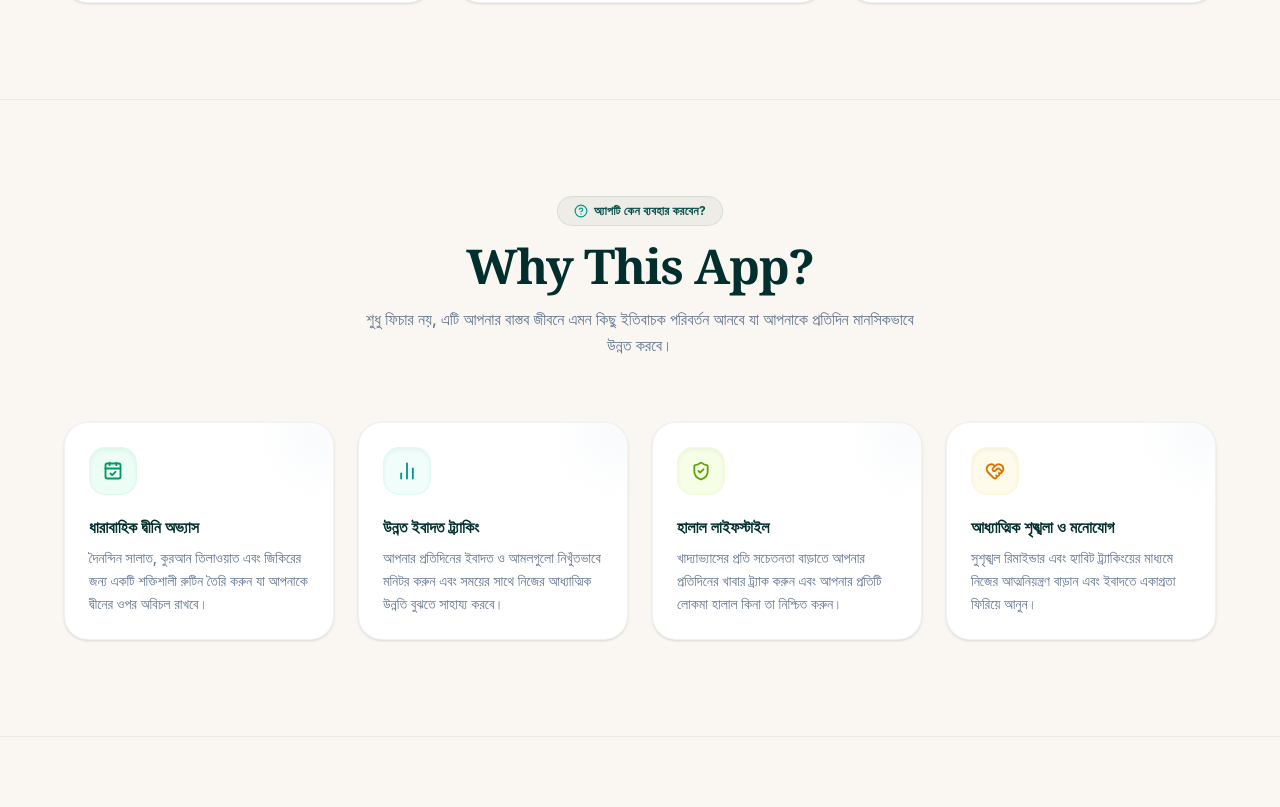
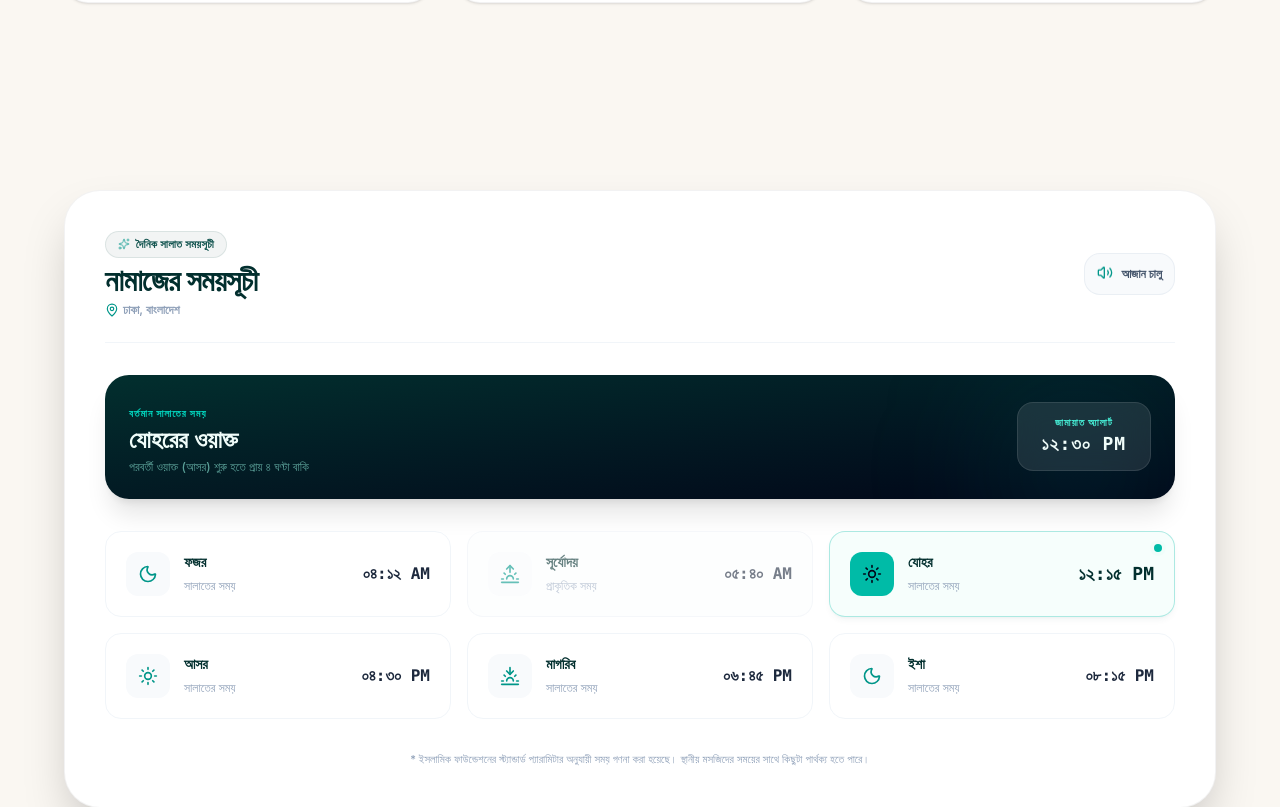
Before and after one commit to Professoramit2507/Islamic-Tracker, a React (Vite) app: page / in a window 1280 px wide. Shown: the part 1581-2388 px from the top of the page. Built offline with nearby package versions, Linux system fonts and the light colour scheme.

Commit message:
Add namaj time in landing page

```diff
--- a/src/Components/Landing/Landing.jsx
+++ b/src/Components/Landing/Landing.jsx
@@ -5,13 +5,14 @@ import HowItWorks from '../HeroComponents/Works/Works';
 import CoreFeatures from '../HeroComponents/CoreFeatures/CoreFeatures';
 import WhyThisApp from '../HeroComponents/Why/WhyThisApp';
 import StatsSection from '../HeroComponents/Stat/StatsSection';
+import NamajTIme from '../NavberComponents/NamajTIme';
 
 const Landing = () => {
     return (
         <div>
             <Hero></Hero>
-            {/* <HowItWorks></HowItWorks> */}
             <CoreFeatures></CoreFeatures>
+            <NamajTIme></NamajTIme>
             <WhyThisApp></WhyThisApp>
             <StatsSection></StatsSection>
             <About></About>
--- a/src/Components/NavberComponents/Analytics.jsx
+++ b/src/Components/NavberComponents/Analytics.jsx
@@ -31,10 +31,8 @@ const Analytics = () => {
 
       {/* হেডার ব্যানার (Deep Teal & Ocean Theme) */}
       <div className="relative bg-gradient-to-b from-slate-950 via-teal-950 to-slate-900 text-white pt-6 pb-24 px-6 rounded-b-[2.5rem] shadow-lg border-b border-teal-900/20">
-        <div className="max-w-4xl mx-auto flex items-center justify-between relative z-10">
-          <button onClick={() => navigate(-1)} className="p-2.5 bg-white/10 hover:bg-white/20 backdrop-blur-md rounded-full transition-all">
-            <ArrowLeft className="w-5 h-5" />
-          </button>
+        <div className="max-w-4xl mx-auto flex items-center justify-center relative z-10">
+
           <span className="text-xs font-semibold tracking-widest uppercase opacity-70">Activity Analytics</span>
           <div className="w-10 h-10" />
         </div>
--- /dev/null
+++ b/src/Components/NavberComponents/NamajTIme.jsx
@@ -0,0 +1,136 @@
+import React, { useState } from "react";
+import { Moon, Sun, Sunrise, Sunset, Sparkles, MapPin, Volume2, VolumeX } from "lucide-react";
+import { motion } from "framer-motion";
+
+const NamajTime = () => {
+  // আজান নোটিফিকেশন মিউট/আনমিউট করার জন্য স্টেট
+  const [isMuted, setIsMuted] = useState(false);
+
+  // গ্লোবাল ফিচার লেআউটের সাথে সামঞ্জস্যপূর্ণ নামাজের সময়সূচী
+  const prayerTimes = [
+    { name: "ফজর", time: "০৪:১২ AM", icon: Moon, active: false },
+    { name: "সূর্যোদয়", time: "০৫:৪০ AM", icon: Sunrise, isNotPrayer: true },
+    { name: "যোহর", time: "১২:১৫ PM", icon: Sun, active: true }, // বর্তমান সক্রিয় ওয়াক্ত
+    { name: "আসর", time: "০৪:৩০ PM", icon: Sun, active: false },
+    { name: "মাগরিব", time: "০৬:৪৫ PM", icon: Sunset, active: false },
+    { name: "ইশা", time: "০৮:১৫ PM", icon: Moon, active: false },
+  ];
+
+  return (
+    <div className="w-full min-h-screen bg-[#faf7f2] py-8 px-4 sm:px-6 lg:px-8 font-sans text-slate-800 flex items-center justify-center">
+      <div className="max-w-6xl w-full bg-white rounded-[36px] border border-slate-950/5 shadow-2xl p-6 sm:p-10 relative overflow-hidden space-y-8">
+
+        {/* টপ মেট্রিক্স প্যানেল */}
+        <div className="flex flex-col sm:flex-row items-center justify-between gap-4 border-b border-slate-100 pb-6">
+          <div className="space-y-1 text-center sm:text-left">
+            <div className="inline-flex items-center gap-1.5 bg-teal-950/5 border border-teal-900/10 px-3 py-1 rounded-full text-[11px] font-bold text-teal-900 tracking-wide">
+              <Sparkles className="w-3 h-3 text-teal-600 animate-pulse" /> দৈনিক সালাত সময়সূচী
+            </div>
+            <h2 className="text-3xl font-serif font-black text-teal-950 tracking-tight">
+              নামাজের সময়সূচী
+            </h2>
+            <div className="flex items-center justify-center sm:justify-start gap-1 text-xs text-slate-400 font-semibold">
+              <MapPin className="w-3.5 h-3.5 text-teal-600" />
+              <span>ঢাকা, বাংলাদেশ</span>
+            </div>
+          </div>
+
+          {/* কুইক ইউটিলিটি অপশন */}
+          <div className="flex items-center gap-2">
+            <button
+              onClick={() => setIsMuted(!isMuted)}
+              className="p-3 bg-slate-50 hover:bg-slate-100 border border-slate-200/60 rounded-2xl text-slate-600 transition-all flex items-center gap-2 text-xs font-bold"
+            >
+              {isMuted ? (
+                <>
+                  <VolumeX className="w-4 h-4 text-rose-500" />
+                  <span>মিউট করা আছে</span>
+                </>
+              ) : (
+                <>
+                  <Volume2 className="w-4 h-4 text-teal-600 animate-bounce" />
+                  <span>আজান চালু</span>
+                </>
+              )}
+            </button>
+          </div>
+        </div>
+
+        {/* রানিং ওয়াক্ত কাউন্টডাউন ডিসপ্লে */}
+        <div className="bg-gradient-to-br from-teal-950 to-slate-950 text-white rounded-[24px] p-6 relative overflow-hidden shadow-xl">
+          <div className="absolute top-0 right-0 w-48 h-48 bg-teal-500/10 rounded-full blur-3xl pointer-events-none" />
+
+          <div className="relative z-10 flex flex-col md:flex-row justify-between items-center gap-4">
+            <div className="space-y-1 text-center md:text-left">
+              <span className="text-[10px] uppercase font-black tracking-widest text-teal-400">বর্তমান সালাতের সময়</span>
+              <h3 className="text-2xl font-serif font-bold text-teal-50">যোহরের ওয়াক্ত</h3>
+              <p className="text-xs text-teal-200/60 font-medium">পরবর্তী ওয়াক্ত (আসর) শুরু হতে প্রায় ৪ ঘণ্টা বাকি</p>
+            </div>
+
+            <div className="bg-white/10 backdrop-blur-md border border-white/10 px-6 py-3 rounded-2xl text-center">
+              <span className="block text-[10px] uppercase font-black tracking-widest text-teal-300">জামায়াত অ্যালার্ট</span>
+              <span className="text-lg font-mono font-bold tracking-wider text-teal-50">১২:৩০ PM</span>
+            </div>
+          </div>
+        </div>
+
+        {/* নামাজের সময়সূচী গ্রিড */}
+        <div className="grid grid-cols-1 sm:grid-cols-2 lg:grid-cols-3 gap-4">
+          {prayerTimes.map((item, index) => {
+            const IconComponent = item.icon;
+
+            return (
+              <motion.div
+                key={index}
+                whileHover={{ scale: 1.02, y: -2 }}
+                className={`p-5 rounded-2xl border transition-all relative overflow-hidden flex items-center justify-between ${
+                  item.active
+                    ? "bg-teal-50/60 border-teal-500/30 shadow-md shadow-teal-900/5"
+                    : item.isNotPrayer
+                    ? "bg-slate-50/40 border-slate-200/50 opacity-60"
+                    : "bg-white border-slate-100 hover:border-slate-200"
+                }`}
+              >
+                {/* অ্যাক্টিভ ওয়াক্তের জন্য পালসিং লাইভ রিং */}
+                {item.active && (
+                  <span className="absolute top-3 right-3 flex h-2 w-2">
+                    <span className="animate-ping absolute inline-flex h-full w-full rounded-full bg-teal-400 opacity-75"></span>
+                    <span className="relative inline-flex rounded-full h-2 w-2 bg-teal-500"></span>
+                  </span>
+                )}
+
+                <div className="flex items-center gap-3.5">
+                  <div className={`p-3 rounded-xl ${item.active ? "bg-teal-500 text-slate-950" : "bg-slate-50 text-teal-600"}`}>
+                    <IconComponent className="w-5 h-5" />
+                  </div>
+                  <div>
+                    <h4 className="text-sm font-bold text-teal-950 font-black">
+                      {item.name}
+                    </h4>
+                    <span className="text-xs font-medium text-slate-400">
+                      {item.isNotPrayer ? "প্রাকৃতিক সময়" : "সালাতের সময়"}
+                    </span>
+                  </div>
+                </div>
+
+                <div className="text-right">
+                  <span className={`text-base font-mono font-bold ${item.active ? "text-teal-950 text-lg" : "text-slate-800"}`}>
+                    {item.time}
+                  </span>
+                </div>
+              </motion.div>
+            );
+          })}
+        </div>
+
+        {/* ফুটার নোট */}
+        <p className="text-center text-[11px] text-slate-400 font-medium">
+          * ইসলামিক ফাউন্ডেশনের স্ট্যান্ডার্ড প্যারামিটার অনুযায়ী সময় গণনা করা হয়েছে। স্থানীয় মসজিদের সময়ের সাথে কিছুটা পার্থক্য হতে পারে।
+        </p>
+
+      </div>
+    </div>
+  );
+};
+
+export default NamajTime;
```
